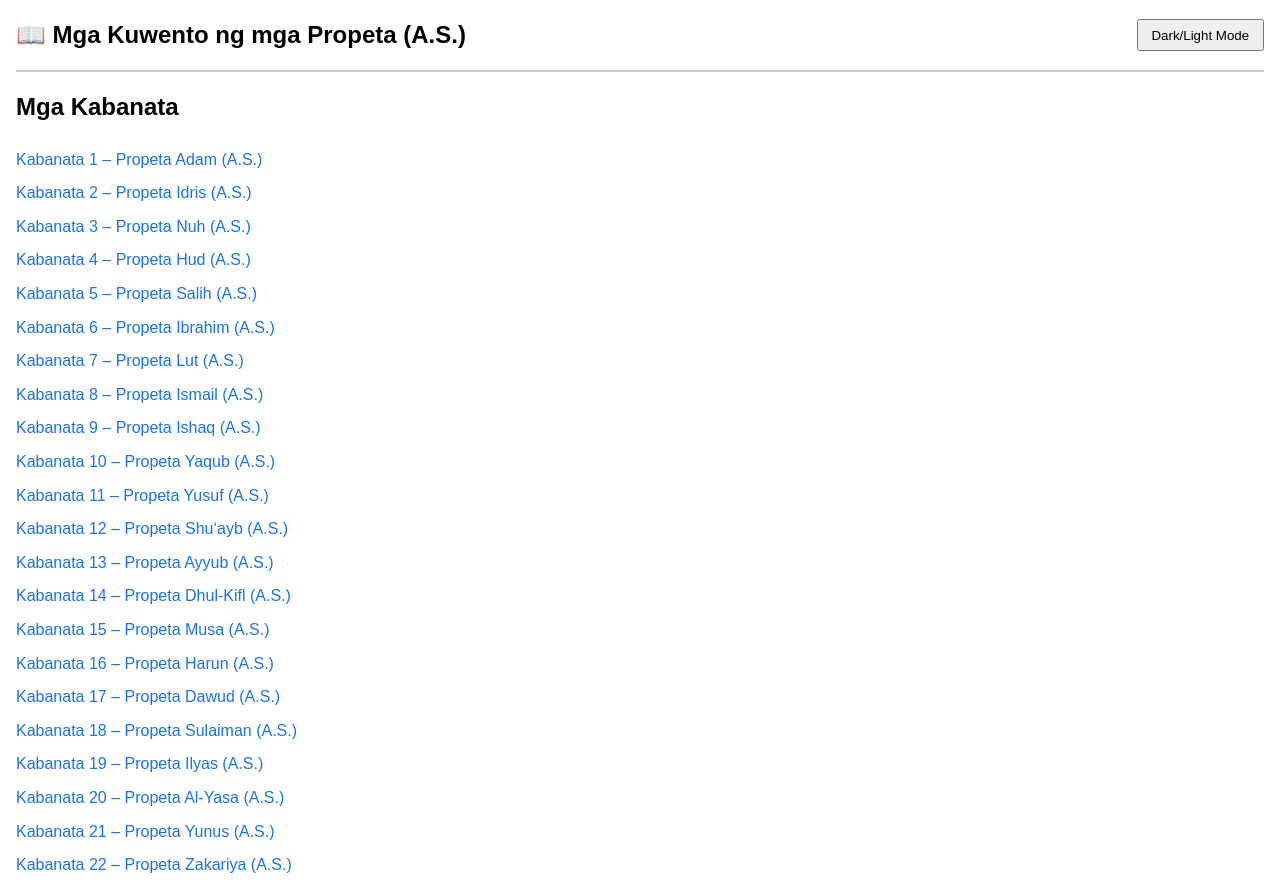
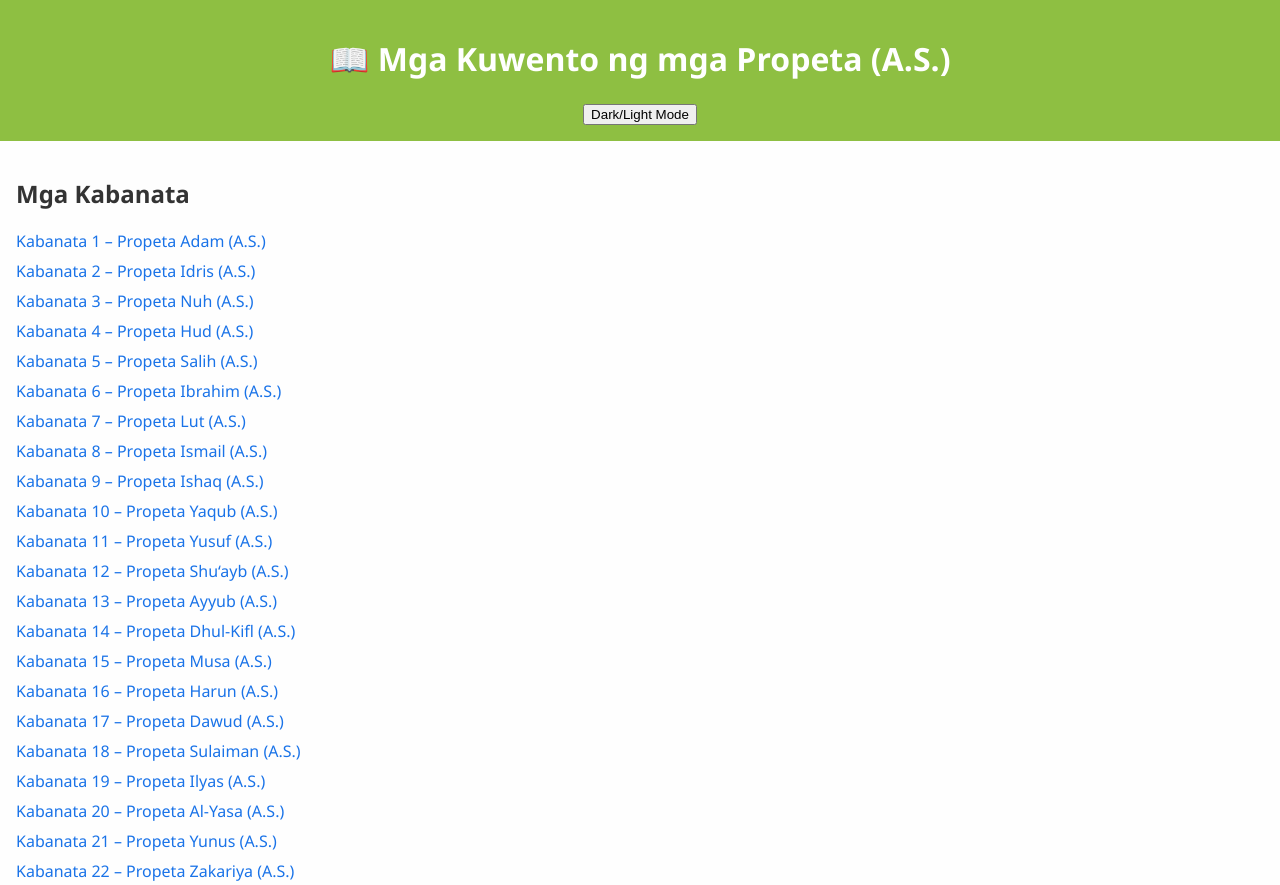
Before and after one commit to meriembenachit14/Mga-Kuwento-at-Aral-ng-25-Propeta-A.S., a plain HTML site: page index.html in a window 1280 px wide. Shown: the top 885 px of the page. Drawn offline with Linux system fonts and the light colour scheme.

Commit message:
Update style.css

```diff
--- a/style.css
+++ b/style.css
@@ -1,61 +1,66 @@
 body {
-  font-family: Arial, sans-serif;
-  line-height: 1.6;
-  margin: 0;
-  padding: 0 1rem;
-  background-color: #fff;
-  color: #000;
+font-family: 'Segoe UI', Tahoma, Geneva, Verdana, sans-serif;
+background-color: #fefefe;
+color: #333;
+margin: 0;
+padding: 0;
+transition: all 0.3s ease;
 }
 
-body.dark-mode {
-  background-color: #121212;
-  color: #e0e0e0;
+
+body.dark {
+background-color: #222;
+color: #fefefe;
 }
 
+
 header {
-  padding: 1rem 0;
-  border-bottom: 2px solid #ccc;
-  display: flex;
-  justify-content: space-between;
-  align-items: center;
+text-align: center;
+padding: 1rem;
+background-color: #8ebf42;
+color: white;
 }
 
-header h1 {
-  font-size: 1.5rem;
-  margin: 0;
+
+body.dark header {
+background-color: #5a7d29;
 }
 
-header button {
-  padding: 0.4rem 0.8rem;
-  cursor: pointer;
+
+main {
+padding: 1rem;
 }
 
-main {
-  margin-top: 1rem;
+
+.chapter-list ul {
+list-style-type: none;
+padding: 0;
 }
 
-main h2 {
-  margin-top: 1rem;
+
+.chapter-list li {
+margin: 0.5rem 0;
 }
 
-ul {
-  list-style-type: none;
-  padding-left: 0;
+
+.chapter-list a {
+text-decoration: none;
+color: #1a73e8;
 }
 
-ul li {
-  margin: 0.5rem 0;
+
+.chapter-list a:hover {
+text-decoration: underline;
 }
 
-a {
-  color: #1a73e8;
-  text-decoration: none;
+
+footer {
+text-align: center;
+padding: 1rem;
+background-color: #eee;
 }
 
-a:hover {
-  text-decoration: underline;
+
+body.dark footer {
+background-color: #111;
 }
-
-section {
-  margin-bottom: 1.5rem;
-}
```
